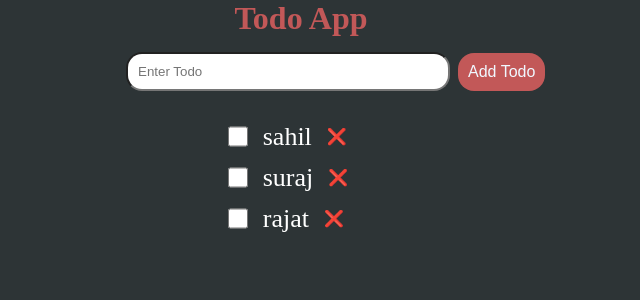
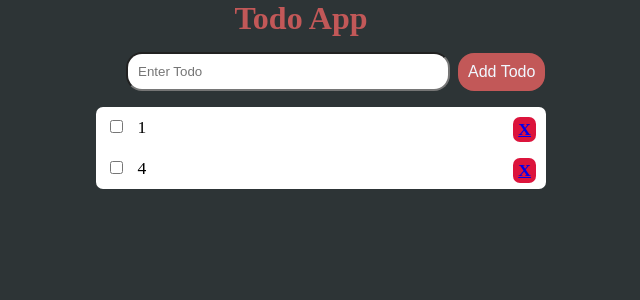
Before and after one commit to sahilvasuja/node_practice, a Node server app: page / in a window 1280 px wide. Shown: the top 300 px of the page, without its empty margins (339-979 px from the left). Run offline with Node 20, Linux system fonts and the light colour scheme.

Commit message:
delete function completed

```diff
--- a/todo_mvc/app.js
+++ b/todo_mvc/app.js
@@ -23,7 +23,12 @@ app.post("/add_todo",(req,res)=>{
         if (err) throw err;
         console.log("19",result);
         let jsonData = JSON.parse(data);
-        jsonData.push(result);
+        const todo={
+            task: result,
+            iscompleted: false,
+
+        }
+        jsonData.push(todo);
     fs.writeFile('database.json',JSON.stringify(jsonData), (err) => {
         if (err) throw err;
 
@@ -31,6 +36,31 @@ app.post("/add_todo",(req,res)=>{
       });
      });
 })
+app.get("/delete/:id", async(req,res)=>{
+
+        const id = req.params.id;
+
+      console.log(id,"37")
+    // // Retrieve the to-do list from local storage
+    fs.readFile('database.json', (err, data) => {
+        if (err) throw err;
+
+        const jsonData = JSON.parse(data);
+
+        jsonData.splice(id,1);
+        console.log(jsonData);
+        fs.writeFile('database.json', JSON.stringify(jsonData), (err) => {
+            if (err) throw err;
+            console.log('Data written to file');
+          });
+     });
+
+        console.log("Deleted Todo Successfully!");
+        res.redirect("/");
+
+
+ })
+
 app.listen(8000,()=>{
     console.log("sever connected")
 })
--- a/todo_mvc/database.json
+++ b/todo_mvc/database.json
@@ -1 +1 @@
-["sahil","suraj","rajat"]
+[{"task":"1","iscompleted":false},{"task":"4","iscompleted":false}]
--- a/todo_mvc/public/css/index.css
+++ b/todo_mvc/public/css/index.css
@@ -68,42 +68,57 @@ text-align: center;
     border-radius: 1rem;
 }
 
-.radio{
-   display: flex;
-   margin-top: 8px;
-  border-radius: 50%;
-   height: 20px;
-   width: 30px;
-    margin-bottom: 15px;
-    border-style: none;
-    color: rgb(123, 184, 123);
 
- }
- .todo-list {
-    list-style: none;
-    padding: 20px;
-    margin: 10px;
+   .todo-text {
+
+    color: black;
+  }
+   .todo-items {
+    min-width: 450px;
   }
 
-  .todo-item {
-    display: flex;
-    align-items: center;
-    margin-bottom: 10px;
+  /* each li with class="item" */
+  .item {
+    background-color: #fff;
+    padding: 10px;
+    font-size: 1.1rem;
   }
 
-  .todo-checkbox {
-    margin-right: 15px;
-    width: 20px;
-    height: 25px;
+  .item:first-child {
+    border-top-left-radius: 7px;
+    border-top-right-radius: 7px;
   }
 
-  .todo-text {
-    font-size: 26px;
+  .item:last-child {
+    border-bottom-left-radius: 7px;
+    border-bottom-right-radius: 7px;
   }
-  .cross{
-    margin-left: 15px;
-    width: 50px;
 
+  .checkbox {
+    margin-right: 10px;
   }
-   /* background-color: aquamarine; */
-   /* z-index: 1000; */
+
+  .delete-button {
+    float: right;
+    background-color: #dc143c;
+    border: none;
+    outline: none;
+    border-radius: 7px;
+    padding: 2px 5px;
+    margin-left: 10px;
+    font-size: 1.1rem;
+    font-weight: 550;
+  }
+
+  /* applied when the todo item is checked */
+  .checked {
+    text-decoration: line-through;
+  }
+
+ul {
+    list-style-type: none; /* get rid of bullet points on side of list items */
+  }
+
+  /* <a href="/delete/todo/<%= todos.index %>"
+        <span class="delete-button" >X</span>
+        </a> */
--- a/todo_mvc/views/todo.ejs
+++ b/todo_mvc/views/todo.ejs
@@ -1,12 +1,14 @@
 <!DOCTYPE html>
 <html lang="en">
 <head>
+
     <meta charset="UTF-8">
     <meta http-equiv="X-UA-Compatible" content="IE=edge">
     <meta name="viewport" content="width=device-width, initial-scale=1.0">
     <title>TODO APP</title>
     <link rel="stylesheet" href="/css/index.css">
 </head>
+
 <body>
     <section>
     <nav class="nav">
@@ -17,21 +19,20 @@
             <input type="text" name="todo" placeholder="Enter Todo" class="input" />
             <input type="submit" class="sub" value="Add Todo"/>
         </form>
-        <ul class="todo-list">
-            <% name.forEach(todos => { %>
-            <li class="todo-item">
-              <input type="checkbox" class="todo-checkbox">
-              <span class="todo-text"><%= todos %></span>
-              <span class="cross" >❌</span>
+        <ul class="todo-items">
+
+            <% name.forEach((todos,index) => { %>
+
+            <li class="item" id="li">
+
+              <input type="checkbox" class="checkbox hidden_real_check" <%= todos.iscompleted? "checked" : "" %> >
+              <span class="todo-text" ><%= todos.task%> </span>
+               <a class="delete-button" href="/delete/<%= index %>"  >X</a>
+
             </li>
             <% }) %>
           </ul>
 
-        <!-- <ul class="list-group my-5">
-            <% name.forEach(todos => { %>
-            <li class="list-group-item"><%= todos %> </li>
-            <% }) %>
-        </ul> -->
 
     </div>
     </div>
```
Also changed, not shown: todo_mvc/views/index.ejs (added, +8 -0 lines).
